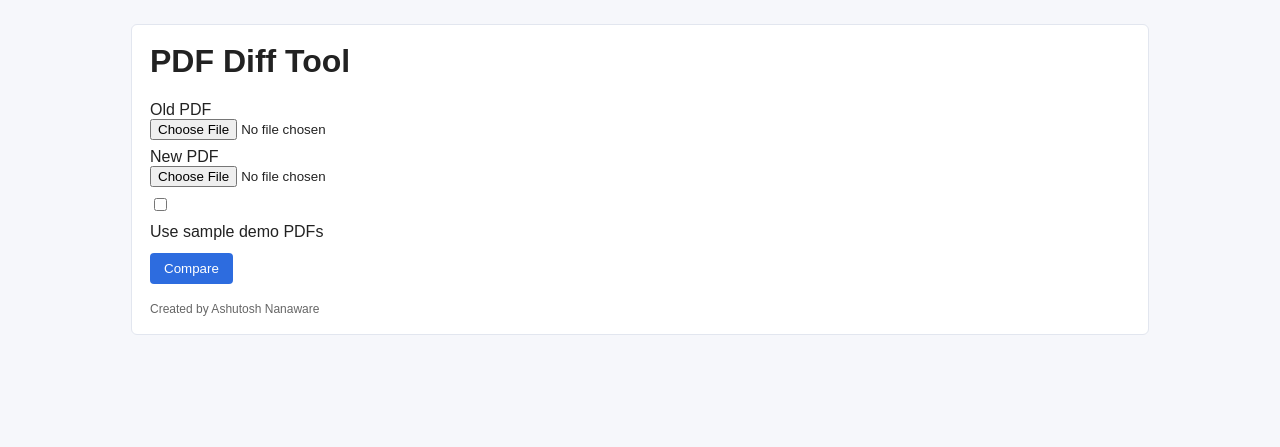
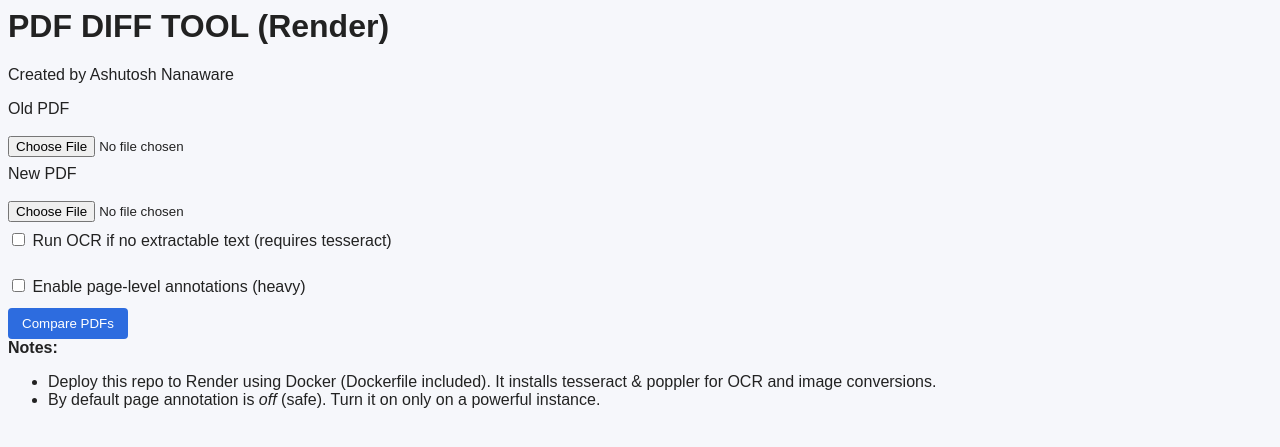
Before and after one commit to Ashu-N26/PDF_DIFF_TOOL, a Flask app: page / in a window 1280 px wide. Shown: the top 447 px of the page. Run offline with Flask 3, Linux system fonts and the light colour scheme.

Commit message:
Update index.html

```diff
--- a/templates/index.html
+++ b/templates/index.html
@@ -1,52 +1,58 @@
+<!-- templates/index.html -->
 <!doctype html>
 <html>
 <head>
   <meta charset="utf-8"/>
   <title>PDF DIFF TOOL</title>
-    <link rel="stylesheet" href="{{ url_for('static', filename='style.css') }}">
+  <link rel="stylesheet" href="/static/style.css"/>
 </head>
 <body>
-    <div class="wrap">
-      <h1>PDF Diff Tool</h1>
-      <form action="/compare" method="post" enctype="multipart/form-data">
-        <label>Old PDF</label>
-        <input type="file" name="old_pdf" accept=".pdf"/>
-        <label>New PDF</label>
-        <input type="file" name="new_pdf" accept=".pdf"/>
-        <div class="row">
-          <input type="checkbox" id="use_sample" name="use_sample">
-          <label for="use_sample">Use sample demo PDFs</label>
+  <div class="container">
+    <h1>PDF DIFF TOOL (Render)</h1>
+    <p>Created by Ashutosh Nanaware</p>
+
+    <form id="uploadForm" method="post" enctype="multipart/form-data" action="/compare">
+      <div>
+        <label>Old PDF</label><br/>
+        <input type="file" name="old_pdf" accept="application/pdf" required />
       </div>
-        <button type="submit">Compare</button>
+      <div>
+        <label>New PDF</label><br/>
+        <input type="file" name="new_pdf" accept="application/pdf" required />
+      </div>
+
+      <div class="options">
+        <label><input type="checkbox" name="ocr" /> Run OCR if no extractable text (requires tesseract)</label><br/>
+        <label><input type="checkbox" name="annotate_pages" /> Enable page-level annotations (heavy)</label>
+      </div>
+
+      <button type="submit">Compare PDFs</button>
     </form>
 
-      {% with messages = get_flashed_messages() %}
-        {% if messages %}
-          <ul class="flashes">
-            {% for msg in messages %}<li>{{msg}}</li>{% endfor %}
+    <div id="result"></div>
+    <div class="note">
+      <strong>Notes:</strong>
+      <ul>
+        <li>Deploy this repo to Render using Docker (Dockerfile included). It installs tesseract & poppler for OCR and image conversions.</li>
+        <li>By default page annotation is <em>off</em> (safe). Turn it on only on a powerful instance.</li>
       </ul>
-        {% endif %}
-      {% endwith %}
+    </div>
+  </div>
 
-      {% if result %}
-        <h2>Results</h2>
-        <ul>
-          {% if result.annotated_old %}
-            <li><a href="{{ url_for('outputs', filename=result.annotated_old) }}">Download Annotated Old PDF</a></li>
-          {% endif %}
-          {% if result.annotated_new %}
-            <li><a href="{{ url_for('outputs', filename=result.annotated_new) }}">Download Annotated New PDF</a></li>
-          {% endif %}
-          <li><a href="{{ url_for('outputs', filename=result.merged) }}">Download Merged Report (summary + annotated)</a></li>
-          <li><a href="{{ url_for('outputs', filename=result.side_by_side) }}">Download Side-by-Side PDF</a></li>
-          <li><a href="{{ url_for('outputs', filename=result.summary) }}">Download Summary Text</a></li>
-        </ul>
-
-        <h3>Preview: merged report</h3>
-        <iframe src="{{ url_for('outputs', filename=result.merged) }}" style="width:100%;height:600px;"></iframe>
-      {% endif %}
-
-      <footer>Created by Ashutosh Nanaware</footer>
-    </div>
+  <script>
+  const form = document.getElementById('uploadForm');
+  form.addEventListener('submit', async (e) => {
+    e.preventDefault();
+    const fd = new FormData(form);
+    document.getElementById('result').textContent = 'Working... this may take a while for large PDFs.';
+    const resp = await fetch('/compare', { method: 'POST', body: fd});
+    const json = await resp.json();
+    if (json.error) {
+      document.getElementById('result').innerHTML = '<pre style="color:red">' + JSON.stringify(json, null, 2) + '</pre>';
+      return;
+    }
+    document.getElementById('result').innerHTML = '<pre>' + JSON.stringify(json, null, 2) + '</pre>';
+  });
+  </script>
 </body>
 </html>
```
Lines whose indentation alone changed are shown as unchanged.
